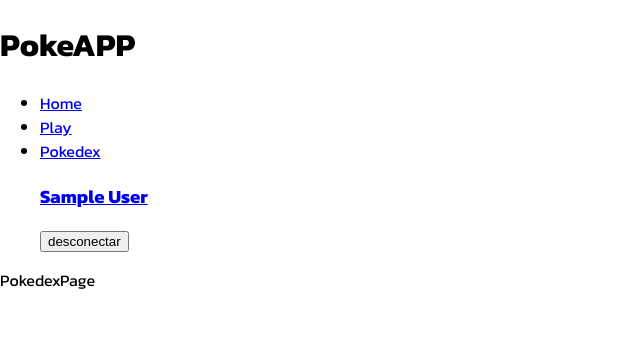
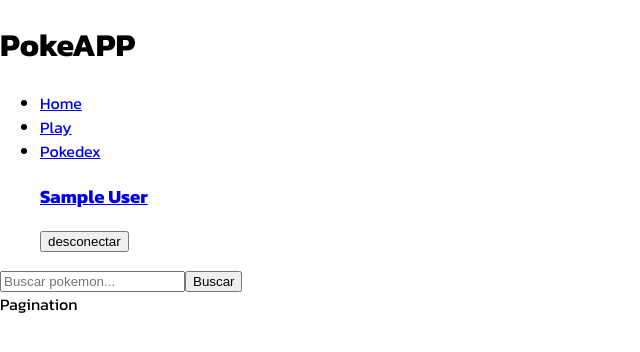
Before and after one commit to AgMarcos5/pokeapp, a React (Vite) app: page /pokedex in a window 1280 px wide. Shown: the top 352 px of the page, without its empty margins (0-640 px from the left). Built offline with nearby package versions, Linux system fonts and the light colour scheme; no server answers; the database is empty; sample sign-in values are in the browser's storage.

Commit message:
start pokedex

```diff
--- /dev/null
+++ b/src/components/pokedex/Pagination.jsx
@@ -0,0 +1,7 @@
+import React from 'react'
+
+export const Pagination = () => {
+  return (
+    <div>Pagination</div>
+  )
+}
--- /dev/null
+++ b/src/components/pokedex/PokemonItem.jsx
@@ -0,0 +1,9 @@
+import React from 'react'
+
+export const PokemonItem = ({pokemon}) => {
+  return (
+    <div>
+        <img src={pokemon.icon} alt={pokemon.name} />
+    </div>
+  )
+}
--- /dev/null
+++ b/src/components/pokedex/PokemonList.jsx
@@ -0,0 +1,17 @@
+import React, { useState } from 'react'
+import { PokemonItem } from './PokemonItem'
+
+
+
+export const PokemonList = ({pokedex}) => {
+
+  return (
+    <>
+        {
+            pokedex.map( pkm => (
+                <PokemonItem key={pkm.id} pokemon={pkm} />
+            ))
+        }
+    </>
+  )
+}
--- /dev/null
+++ b/src/components/pokedex/Search.jsx
@@ -0,0 +1,38 @@
+import React, { useState } from 'react'
+import { getPokemonData } from '../../helpers/pokedex';
+
+export const Search = () => {
+
+  const [search, setSearch] = useState('');
+
+  const onInputChange = (e) => {
+    setSearch(e.target.value);
+  }
+
+  const onFormSubmit = async (e) => {
+    e.preventDefault()
+
+    try {
+      const data = await getPokemonData(search);
+    } catch (error) {
+      console.log("pokemon no existe")
+    }
+  }
+
+  return (
+    <div>
+    <form onSubmit={onFormSubmit}>
+      <input
+        placeholder='Buscar pokemon...'
+        onChange={onInputChange}
+      />
+      <button
+        type='submit'
+      >
+        Buscar
+      </button>
+
+    </form>
+    </div>
+  )
+}
--- /dev/null
+++ b/src/helpers/pokedex.js
@@ -0,0 +1,18 @@
+import { pokeApi } from "../api/pokeApi";
+
+export const getPokemonData = async (pokemonName) => {
+    try {
+        const { data } = await pokeApi.get(`/pokemon/${pokemonName}`);
+        return {
+        name: data.name,
+        id: data.id,
+        icon: data.sprites.front_default,
+        image: data.sprites.other.home.front_default,
+        types: data.types,
+        status: 'undiscovered' // 'discovered' 'captured'
+        };
+    } catch (error) {
+        console.log("error: el pokemon no existe")
+    }
+
+};
--- a/src/hooks/usePokedex.js
+++ b/src/hooks/usePokedex.js
@@ -1,16 +1,34 @@
-import { useEffect } from 'react'
+
 import { useDispatch, useSelector } from 'react-redux'
-import { onSetActivePokemon } from '../store/pokedex/pokedexSlice';
+import { pokeApi } from '../api/pokeApi';
+import { getPokemonData } from '../helpers/pokedex';
+import { onSetActivePokemon, setPokedex, startLoadingPokedex } from '../store/pokedex/pokedexSlice';
 import { getPokedex } from '../store/pokedex/thunks';
-import {pokeApi} from '../api/pokeApi'
 
 export const usePokedex = () => {
     const {isLoading, pokedex, activePokemon} = useSelector(state => state.pokedex)
+    const {pokemons} = useSelector(state => state.trainer)
+
     const dispatch = useDispatch();
 
-    useEffect(() => {
+    /*
+    const startPokedex = () => {
         dispatch(getPokedex())
-    }, [])
+    }
+    */
+
+    const startPokedex = async () => {
+        dispatch(startLoadingPokedex);
+        const {data} = await pokeApi.get('/pokemon?limit=151&offset=0');
+
+        const promises = data.results.map( async (pokemon) => {
+            return await getPokemonData(pokemon.name)
+          })
+        const results = await Promise.all(promises);
+        console.log(results)
+        console.log(pokemons)
+        dispatch(setPokedex(results))
+    }
 
     const setActivePokemon = (id) => {
         dispatch(onSetActivePokemon(id))
@@ -21,6 +39,8 @@
         isLoading,
         pokedex,
         activePokemon,
+
+        startPokedex,
         setActivePokemon,
     }
 }
--- a/src/pages/GamePage.jsx
+++ b/src/pages/GamePage.jsx
@@ -56,14 +56,19 @@
   }
 
   const handleNextPokemon = () => {
-    if(!showPokemon)  resetCaptureCombo();
     getRandomPokemon().then((pkm) => {
       setCapture(false);
       setShowPokemon(false);
       setPokemon(pkm);
       setExp(pkm.base_experience);
       setIsLoading(false);
-      localStorage.setItem("pkmGame", JSON.stringify({pkm,combo: captureCombo}));
+      if(showPokemon){
+        localStorage.setItem("pkmGame", JSON.stringify({pkm,combo: captureCombo}));
+      }
+      else {
+        resetCaptureCombo();
+        localStorage.setItem("pkmGame", JSON.stringify({pkm,combo: 0}));
+      }
     });
   }
 
--- a/src/pages/PokedexPage.jsx
+++ b/src/pages/PokedexPage.jsx
@@ -1,11 +1,34 @@
-import React from 'react'
-import { usePokedex } from '../hooks'
+import React, { useEffect, useState } from 'react'
+import { Pagination } from '../components/pokedex/Pagination';
+import { PokemonList } from '../components/pokedex/PokemonList';
+import { Search } from '../components/pokedex/Search';
+import { getPokemonData } from '../helpers/pokedex';
+import { usePokedex, useTrainer } from '../hooks'
+
+
+const sortPokemons = ["id","capturados"]
+
 
 export const PokedexPage = () => {
 
-  const {} = usePokedex();
+  const {isLoading,pokedex,setActivePokemon, startPokedex} = usePokedex();
+  const {pokemons} = useTrainer()
+
+  const [sort, setSort] = useState(sortPokemons[0])
+  const maxPokemons = 20;
+
+  useEffect(() => {
+    startPokedex();
+  }, [pokemons])
 
   return (
-    <div>PokedexPage</div>
+    <div>
+      <div>
+        <Search/>
+        <Pagination/>
+      </div>
+      <PokemonList pokedex={pokedex}/>
+
+    </div>
   )
 }
--- a/src/store/pokedex/pokedexSlice.js
+++ b/src/store/pokedex/pokedexSlice.js
@@ -2,7 +2,7 @@
 
 
 const initialState = {
-    isLoading: false,
+    isLoading: true,
     pokedex: [],
     activePokemon: null,
 }
--- a/src/store/pokedex/thunks.js
+++ b/src/store/pokedex/thunks.js
@@ -1,10 +1,16 @@
 import { pokeApi } from "../../api/pokeApi";
+import { getPokemonData } from "../../helpers/pokedex";
 import { setPokedex, startLoadingPokedex } from "./pokedexSlice"
 
 export const getPokedex = () => {
     return async ( dispatch ) => {
         dispatch(startLoadingPokedex);
         const {data} = await pokeApi.get('/pokemon?limit=151&offset=0');
-        dispatch(setPokedex(data.results))
+
+        const promises = data.results.map( async (pokemon) => {
+            return await getPokemonData(pokemon.name)
+          })
+        const results = await Promise.all(promises);
+        dispatch(setPokedex(results))
     }
 }
```
